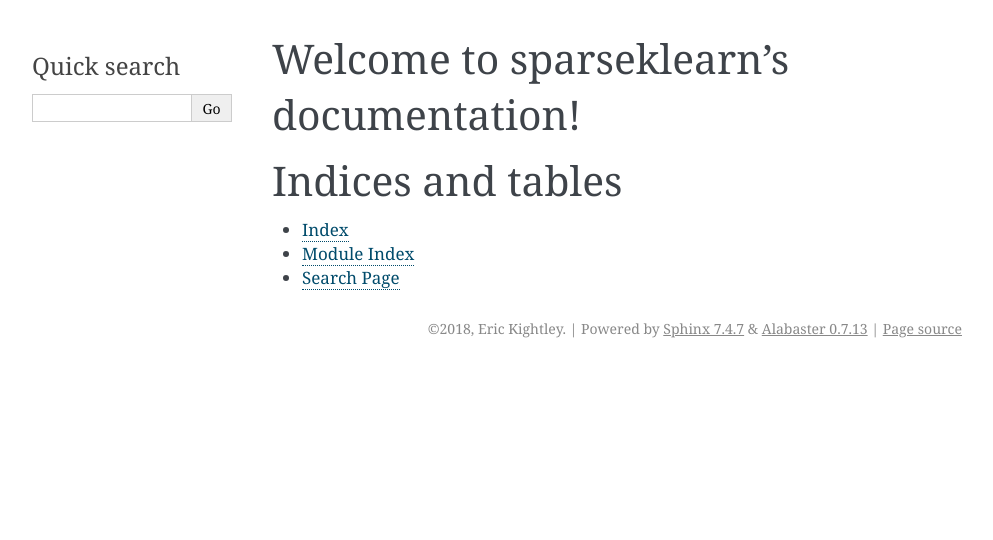
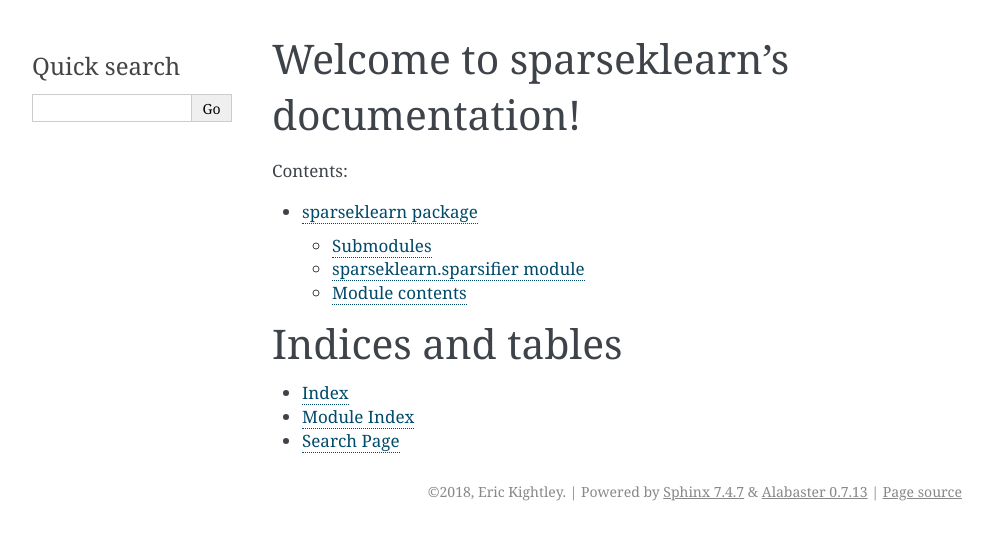
Before and after one commit to EricKightley/sparseklearn, a Sphinx documentation site: the page built from docs/index.rst, in a window 1280 px wide. Shown: the top 540 px of the page, without its empty margins (148-1141 px from the left). Built offline with Sphinx 7.4.7, drawn with Linux system fonts in a browser that asks for light colours; part of the change alters nothing that is shown.

```diff
--- a/docs/conf.py
+++ b/docs/conf.py
@@ -19,7 +19,7 @@
 #
 import os
 import sys
-sys.path.insert(0, os.path.abspath('../sparseklearn/'))
+sys.path.insert(0, os.path.abspath('.'))
 
 
 # -- General configuration ------------------------------------------------
--- a/docs/index.rst
+++ b/docs/index.rst
@@ -10,6 +10,7 @@ Welcome to sparseklearn's documentation!
    :maxdepth: 2
    :caption: Contents:
 
+   ./source/sparseklearn
 
 
 Indices and tables
```
Also changed, not shown: 6 other files.
